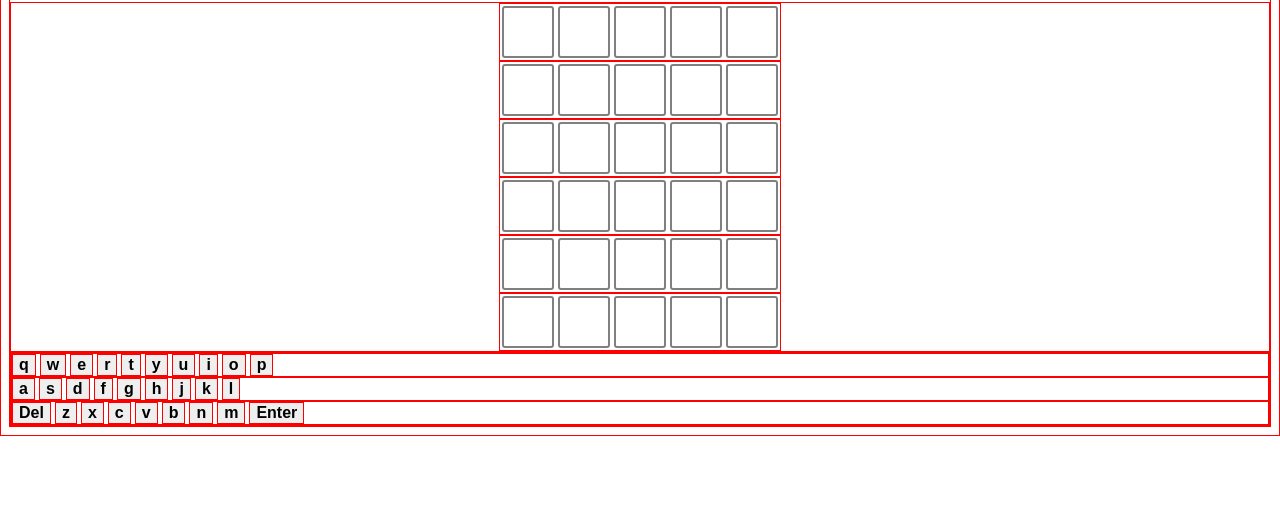
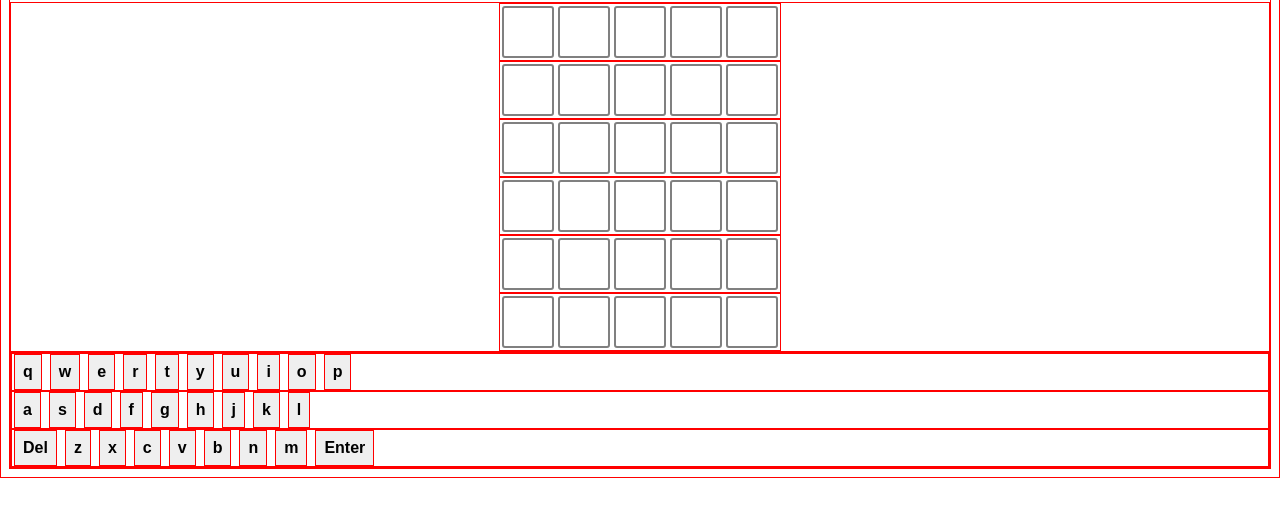
Before and after one commit to evrengokduman/wordle-clone-dordle, a website with bundled scripts: page index.html in a window 1280 px wide. Shown: the part 90-606 px from the top of the page. Built offline with nearby package versions, Linux system fonts and the light colour scheme.

Commit message:
added style for keyboard

```diff
--- a/style.css
+++ b/style.css
@@ -79,5 +79,8 @@ h1 {
 .keyboard-button {
   font-size: 1rem;
   font-weight: 700;
+  padding: 0.5rem;
+  margin: 0 2px;
+  cursor: pointer;
   transform: uppercase;
 }
```
